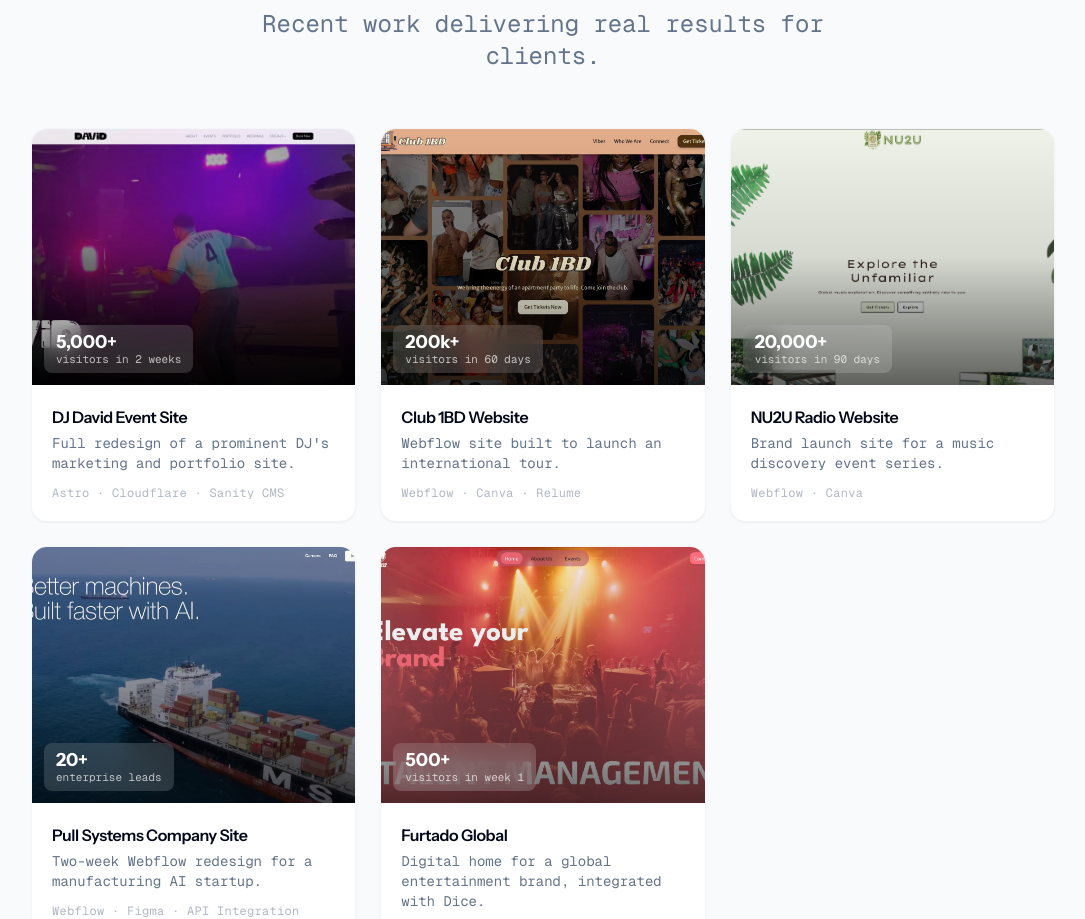
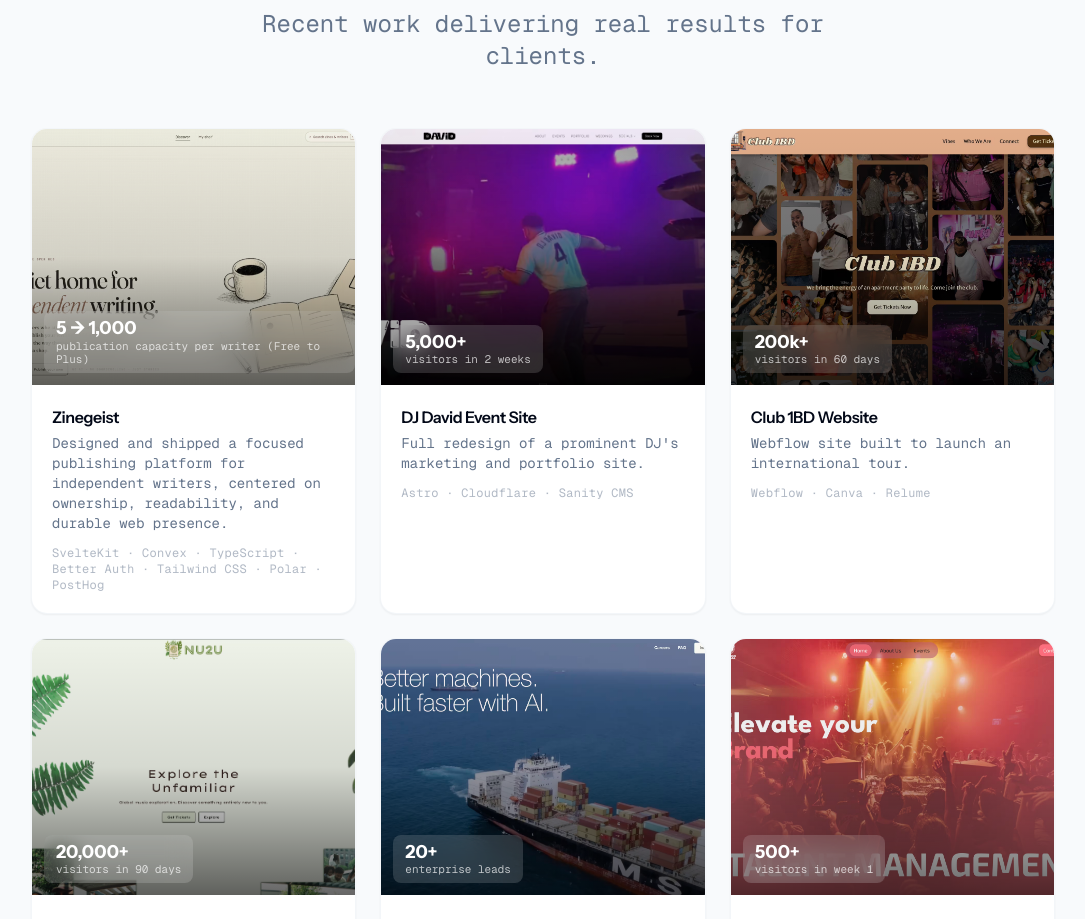
Before and after one commit to jkracz/jk-portfolio, a Next.js app: page / in a window 1280 px wide. Shown: the part 1800-2719 px from the top of the page, without its empty margins (97-1182 px from the left). Built offline with nearby package versions, Linux system fonts and the light colour scheme.

Commit message:
chore: add zinegeist to project list

```diff
--- a/content/projects.ts
+++ b/content/projects.ts
@@ -1,6 +1,29 @@
 import type { PortfolioProject } from "@/types/content";
 
 export const portfolioProjects: PortfolioProject[] = [
+  {
+    slug: "zinegeist",
+    title: "Zinegeist",
+    description:
+      "Designed and shipped a focused publishing platform for independent writers, centered on ownership, readability, and durable web presence.",
+    fullDescription:
+      "Led end-to-end product development of Zinegeist, a writer-first publishing app that replaces feed-driven discovery with an editorial shelf model. Built core creation and consumption workflows: PDF upload and publishing, permanent profile shelves, publication detail/read experiences, and profile management. Implemented subscription infrastructure with Free and Plus capacity tiers (5 to 1,000 publications) to support long-term creator growth and monetization readiness, while maintaining a calm, low-noise UX aligned with the product thesis.",
+    image: "/projects/zinegeist/zinegeistHero.avif",
+    technologies: [
+      "SvelteKit",
+      "Convex",
+      "TypeScript",
+      "Better Auth",
+      "Tailwind CSS",
+      "Polar",
+      "PostHog",
+    ],
+    results:
+      "Delivered a production-ready MVP with complete writer publishing lifecycle and monetization rails.",
+    resultMetric: "5 -> 1,000",
+    resultLabel: "publication capacity per writer (Free to Plus)",
+    link: "https://zinegeist.club",
+  },
   {
     slug: "dj-david-events-site",
     title: "DJ David Event Site",
```
Also changed, not shown: public/projects/zinegeist/zinegeistHero.avif (added).
